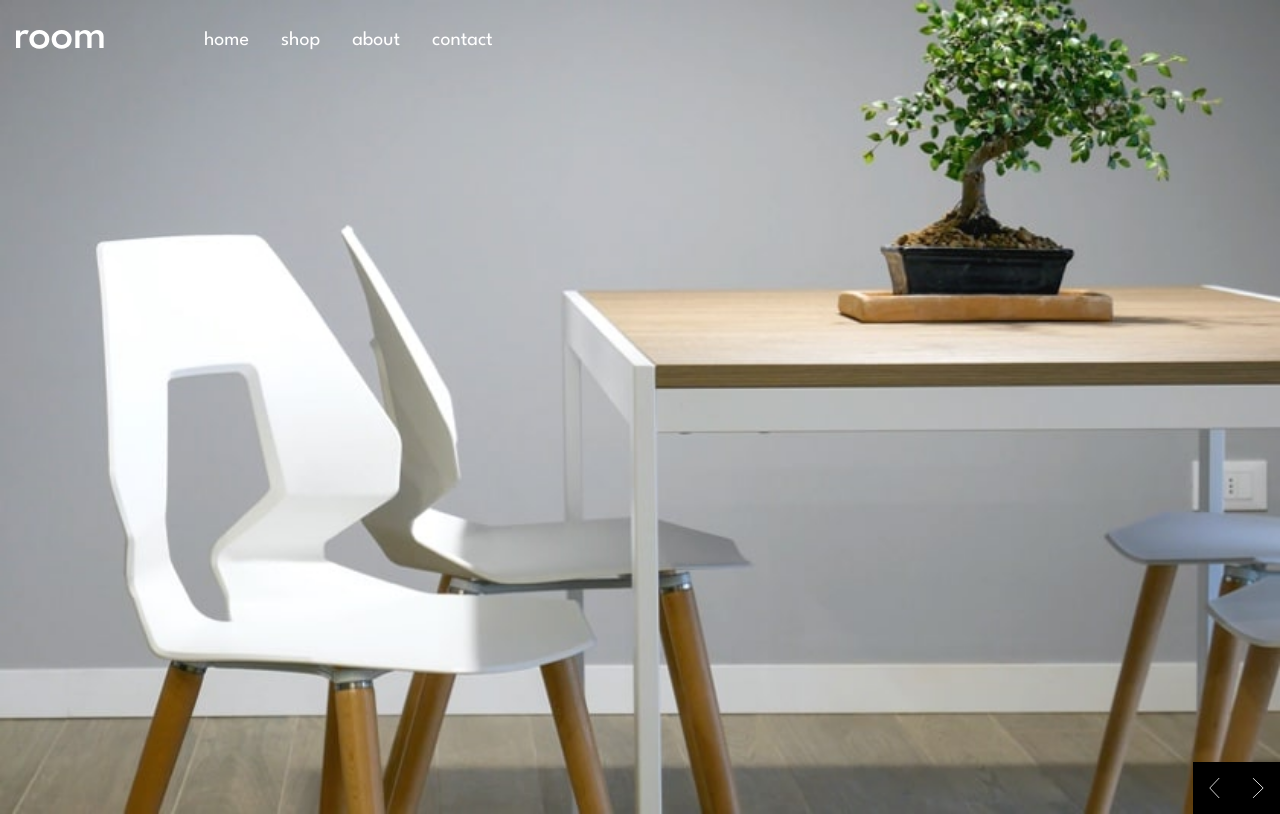
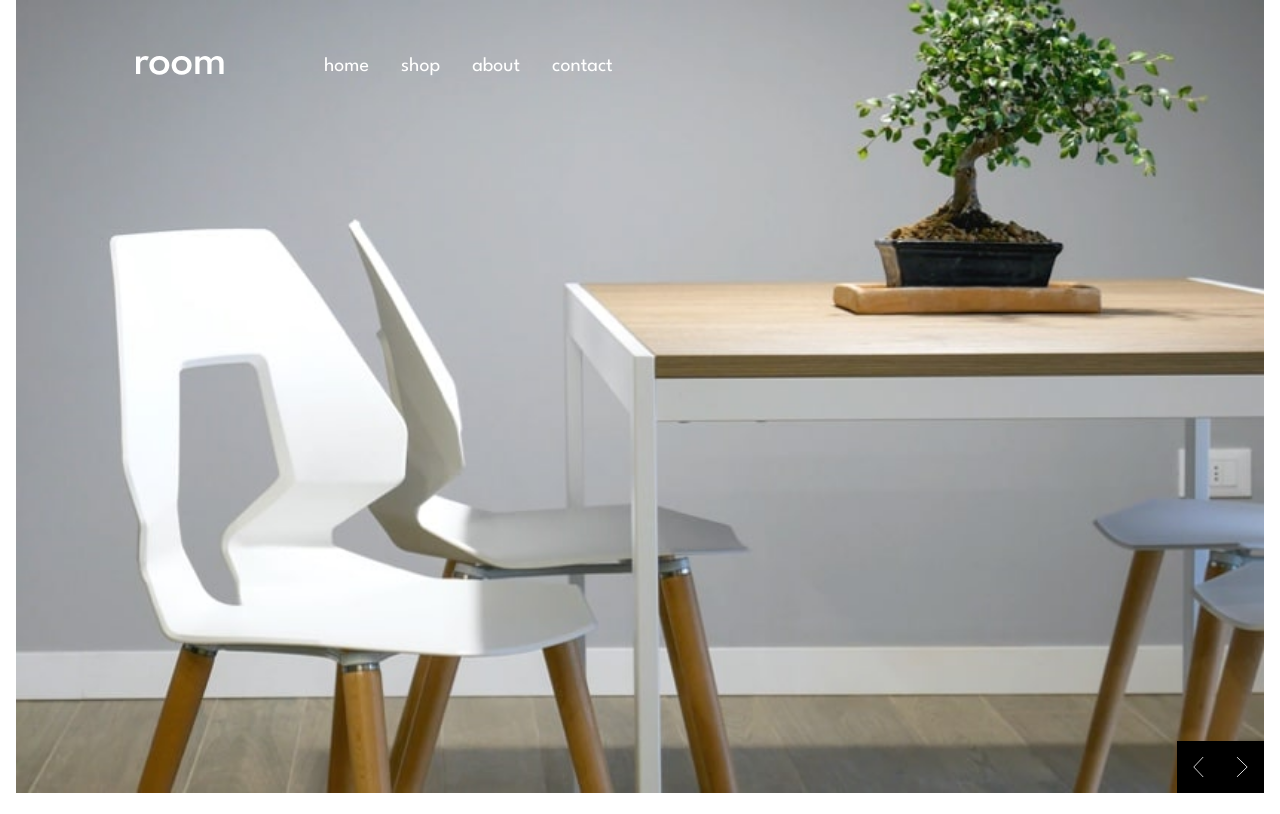
Before and after one commit to DannyHTML/Room-homepage, a Vue app: page / in a window 1280 px wide. Built offline with nearby package versions, Linux system fonts and the light colour scheme.

Commit message:
Finished, will fine tune tablet/desktop version when the main sections are build

```diff
--- a/src/components/HeaderSite.vue
+++ b/src/components/HeaderSite.vue
@@ -1,5 +1,5 @@
 <template>
-  <header class="fixed top-0 z-50 flex h-20 w-full items-center">
+  <header class="fixed top-0 z-50 flex h-20 w-full items-center md:items-end md:pl-30">
     <div class="container flex items-center">
       <div class="flex w-full justify-center md:items-center md:justify-start">
         <span class="md:mr-25">
--- a/src/components/MainSection.vue
+++ b/src/components/MainSection.vue
@@ -1,5 +1,7 @@
 <template>
-  <ImageSlider :images="images" />
+  <div class="md:container">
+    <ImageSlider :images="images" />
+  </div>
 </template>
 
 <script setup lang="ts">
```
